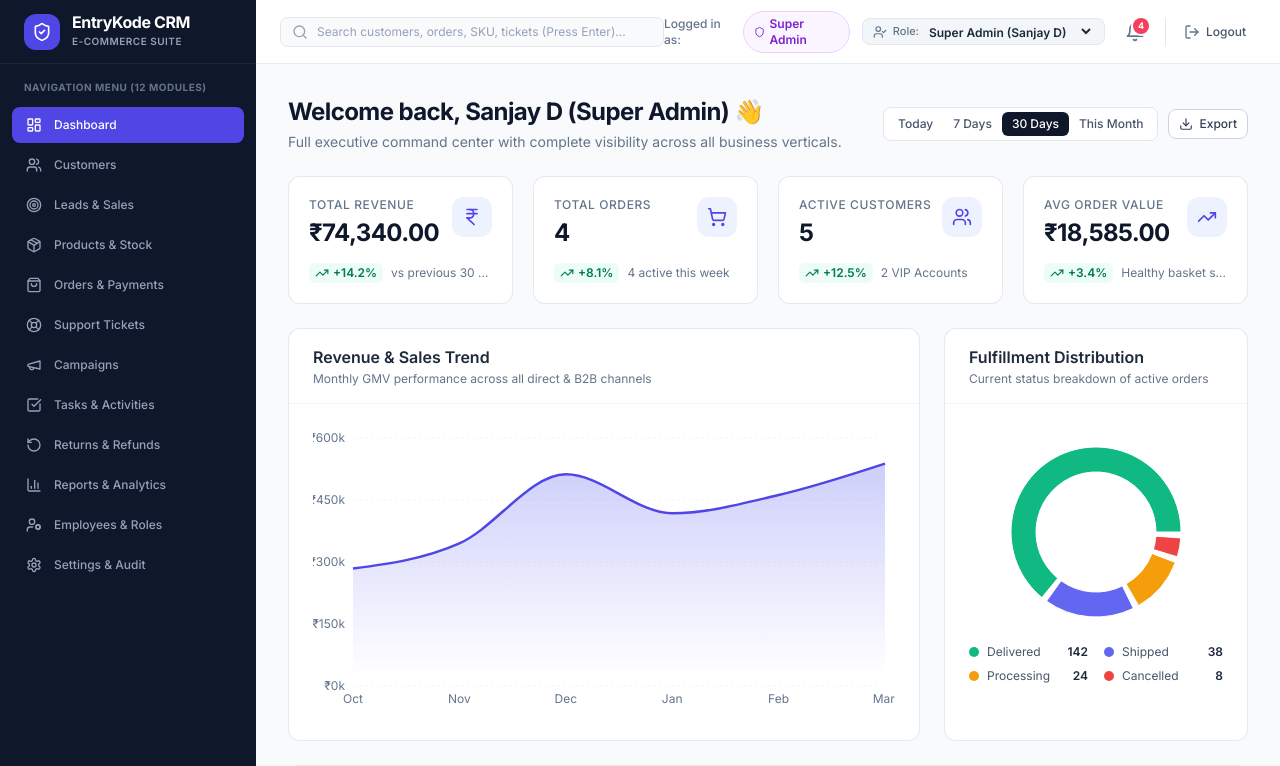
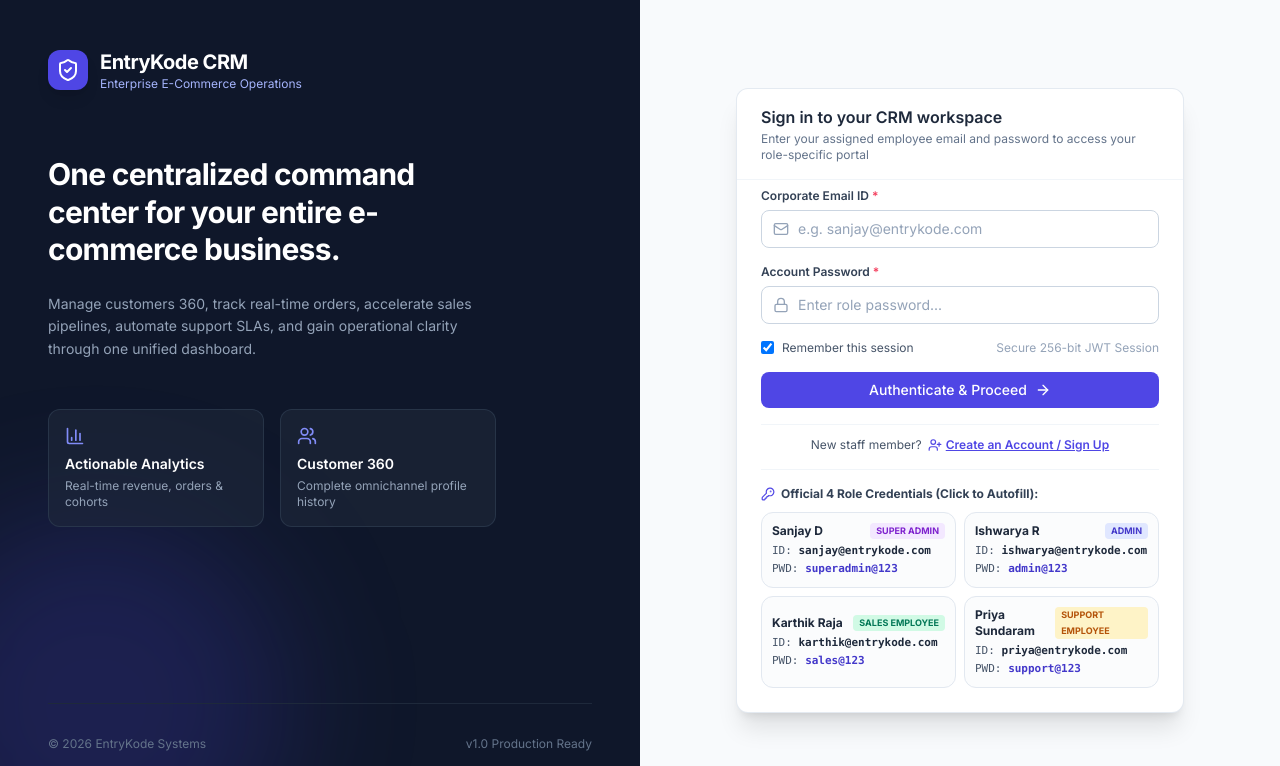
Before and after one commit to sanjaydinakaran29112004/Ecommerce-CRM, a React (Vite) app in the folder frontend/: page /login in a window 1280 px wide. Before the commit this address led to /dashboard. Shown: the top 766 px of the page. Built offline with nearby package versions, Linux system fonts and the light colour scheme.

Commit message:
fix(auth): enforce strict authentication, unique 4-role credentials, and remove header role bypass

```diff
--- a/frontend/src/features/auth/hooks/useAuth.js
+++ b/frontend/src/features/auth/hooks/useAuth.js
@@ -1,10 +1,13 @@
 import { useSelector, useDispatch } from 'react-redux';
-import { loginStart, loginSuccess, loginFailure, logout, switchRolePreview } from '../slices/authSlice';
+import { useNavigate } from 'react-router-dom';
+import { loginStart, loginSuccess, loginFailure, logout } from '../slices/authSlice';
 import { axiosClient } from '@/services/api/axiosClient';
 import { ENDPOINTS } from '@/services/api/endpoints';
+import { storage } from '@/utils/storage';
 
 export function useAuth() {
   const dispatch = useDispatch();
+  const navigate = useNavigate();
   const auth = useSelector((state) => state.auth);
 
   const login = async (credentials) => {
@@ -33,6 +36,9 @@ export function useAuth() {
 
   const handleLogout = () => {
     dispatch(logout());
+    storage.remove('crm_user');
+    storage.remove('crm_access_token');
+    navigate('/login', { replace: true });
   };
 
   const hasPermission = (permissionKey) => {
@@ -42,12 +48,9 @@ export function useAuth() {
 
   const hasRole = (role) => {
     if (!auth.user) return false;
-    if (Array.isArray(role)) return role.includes(auth.user.role);
-    return auth.user.role === role;
-  };
-
-  const switchRole = (role) => {
-    dispatch(switchRolePreview(role));
+    const currentRole = auth.user.role;
+    if (Array.isArray(role)) return role.includes(currentRole);
+    return currentRole === role;
   };
 
   return {
@@ -61,6 +64,5 @@ export function useAuth() {
     logout: handleLogout,
     hasPermission,
     hasRole,
-    switchRole,
   };
 }
--- a/frontend/src/features/auth/pages/LoginPage.jsx
+++ b/frontend/src/features/auth/pages/LoginPage.jsx
@@ -5,42 +5,39 @@ import { SEED_USERS } from '@/services/mock/data/seedUsers';
 import { Input } from '@/components/ui/Input';
 import { Button } from '@/components/ui/Button';
 import { Card, CardHeader, CardContent } from '@/components/ui/Card';
-import { Lock, Mail, AlertCircle, ArrowRight, Sparkles, UserPlus } from 'lucide-react';
+import { Lock, Mail, AlertCircle, ArrowRight, ShieldCheck, UserPlus, KeyRound, Copy } from 'lucide-react';
 
 export function LoginPage() {
   const navigate = useNavigate();
   const { login, isLoading, error } = useAuth();
 
-  const [email, setEmail] = useState('sanjay@entrykode.com');
-  const [password, setPassword] = useState('password123');
+  const [email, setEmail] = useState('');
+  const [password, setPassword] = useState('');
 
   const handleSubmit = async (e) => {
     e.preventDefault();
-    const result = await login({ email, password });
+    if (!email.trim()) return;
+    const result = await login({ email: email.trim(), password });
     if (result.success) {
       navigate('/dashboard');
     }
   };
 
-  const handleQuickLogin = async (user) => {
+  const handleSelectRoleAccount = (user) => {
     setEmail(user.email);
-    setPassword('password123');
-    const result = await login({ email: user.email, password: 'password123' });
-    if (result.success) {
-      navigate('/dashboard');
-    }
+    setPassword(user.password);
   };
 
   return (
-    <Card className="border-slate-200/90 shadow-lg">
+    <Card className="border-slate-200/90 shadow-xl bg-white">
       <CardHeader
-        title="Sign in to your account"
-        subtitle="Authenticate to view and manage your assigned e-commerce CRM workspace"
+        title="Sign in to your CRM workspace"
+        subtitle="Enter your assigned employee email and password to access your role-specific portal"
       />
 
       <CardContent className="space-y-4 pt-2">
         {error && (
-          <div className="p-3 rounded-lg bg-rose-50 border border-rose-200 flex items-center gap-2.5 text-rose-700 text-xs">
+          <div className="p-3.5 rounded-lg bg-rose-50 border border-rose-200 flex items-center gap-2.5 text-rose-700 text-xs font-medium animate-in fade-in">
             <AlertCircle className="w-4 h-4 shrink-0" />
             <span>{error}</span>
           </div>
@@ -48,21 +45,21 @@ export function LoginPage() {
 
         <form onSubmit={handleSubmit} className="space-y-4">
           <Input
-            label="Corporate Email Address"
+            label="Corporate Email ID"
             type="email"
             value={email}
             onChange={(e) => setEmail(e.target.value)}
-            placeholder="you@entrykode.com"
+            placeholder="e.g. sanjay@entrykode.com"
             leftIcon={<Mail className="w-4 h-4" />}
             required
           />
 
           <Input
-            label="Password"
+            label="Account Password"
             type="password"
             value={password}
             onChange={(e) => setPassword(e.target.value)}
-            placeholder="••••••••"
+            placeholder="Enter role password..."
             leftIcon={<Lock className="w-4 h-4" />}
             required
           />
@@ -72,9 +69,7 @@ export function LoginPage() {
               <input type="checkbox" defaultChecked className="rounded border-slate-300 text-brand-600 focus:ring-brand-500" />
               <span>Remember this session</span>
             </label>
-            <a href="#" className="font-medium text-brand-600 hover:text-brand-700">
-              Forgot password?
-            </a>
+            <span className="text-slate-400">Secure 256-bit JWT Session</span>
           </div>
 
           <Button
@@ -101,23 +96,45 @@ export function LoginPage() {
           </Link>
         </div>
 
-        {/* Quick Demo Profiles (Strictly 4 Roles) */}
-        <div className="pt-3 border-t border-slate-100">
-          <div className="flex items-center gap-1.5 text-xs font-semibold text-slate-600 mb-2.5">
-            <Sparkles className="w-3.5 h-3.5 text-brand-600" />
-            <span>Quick 1-Click Login (4 System Roles):</span>
+        {/* 4 Official Role Access Credentials Cards */}
+        <div className="pt-4 border-t border-slate-100">
+          <div className="flex items-center gap-1.5 text-xs font-bold text-slate-700 mb-2.5">
+            <KeyRound className="w-3.5 h-3.5 text-brand-600" />
+            <span>Official 4 Role Credentials (Click to Autofill):</span>
           </div>
-          <div className="grid grid-cols-2 gap-2">
+          <div className="grid grid-cols-1 sm:grid-cols-2 gap-2">
             {SEED_USERS.map((u) => (
               <button
                 key={u.id}
                 type="button"
-                onClick={() => handleQuickLogin(u)}
-                className="text-left p-2.5 rounded-lg border border-slate-200 hover:border-brand-500 hover:bg-brand-50/50 transition-colors text-xs"
+                onClick={() => handleSelectRoleAccount(u)}
+                className={`text-left p-2.5 rounded-xl border transition-all duration-150 text-xs ${
+                  email === u.email
+                    ? 'border-brand-500 bg-brand-50/70 shadow-xs ring-1 ring-brand-500'
+                    : 'border-slate-200 hover:border-slate-300 bg-slate-50/50 hover:bg-slate-50'
+                }`}
               >
-                <div className="font-semibold text-slate-800 truncate">{u.name}</div>
-                <div className="text-[10px] text-brand-600 font-mono font-medium truncate">
-                  {u.role.replace(/_/g, ' ')}
+                <div className="flex items-center justify-between">
+                  <span className="font-bold text-slate-800">{u.name}</span>
+                  <span
+                    className={`text-[9px] font-extrabold px-1.5 py-0.2 rounded ${
+                      u.role === 'SUPER_ADMIN'
+                        ? 'bg-purple-100 text-purple-700'
+                        : u.role === 'ADMIN'
+                        ? 'bg-indigo-100 text-indigo-700'
+                        : u.role === 'SALES_EMPLOYEE'
+                        ? 'bg-emerald-100 text-emerald-700'
+                        : 'bg-amber-100 text-amber-700'
+                    }`}
+                  >
+                    {u.role.replace(/_/g, ' ')}
+                  </span>
+                </div>
+                <div className="text-[11px] text-slate-600 font-mono mt-1">
+                  ID: <span className="text-slate-800 font-semibold">{u.email}</span>
+                </div>
+                <div className="text-[11px] text-slate-600 font-mono mt-0.5">
+                  PWD: <span className="text-brand-700 font-semibold">{u.password}</span>
                 </div>
               </button>
             ))}
--- a/frontend/src/features/auth/slices/authSlice.js
+++ b/frontend/src/features/auth/slices/authSlice.js
@@ -1,14 +1,13 @@
 import { createSlice } from '@reduxjs/toolkit';
 import { storage } from '@/utils/storage';
-import { SEED_USERS } from '@/services/mock/data/seedUsers';
 
-const storedUser = storage.get('crm_user', SEED_USERS[0]); // Default to Super Admin for smooth preview
-const storedToken = storage.get('crm_access_token', storedUser?.token || null);
+const storedUser = storage.get('crm_user', null);
+const storedToken = storage.get('crm_access_token', null);
 
 const initialState = {
   user: storedUser,
   token: storedToken,
-  isAuthenticated: !!storedToken,
+  isAuthenticated: !!storedToken && !!storedUser,
   isLoading: false,
   error: null,
 };
@@ -44,17 +43,8 @@ export const authSlice = createSlice({
       storage.remove('crm_user');
       storage.remove('crm_access_token');
     },
-    switchRolePreview: (state, action) => {
-      const targetUser = SEED_USERS.find(u => u.role === action.payload);
-      if (targetUser) {
-        state.user = targetUser;
-        state.token = targetUser.token;
-        storage.set('crm_user', targetUser);
-        storage.set('crm_access_token', targetUser.token);
-      }
-    }
   },
 });
 
-export const { loginStart, loginSuccess, loginFailure, logout, switchRolePreview } = authSlice.actions;
+export const { loginStart, loginSuccess, loginFailure, logout } = authSlice.actions;
 export default authSlice.reducer;
--- a/frontend/src/layouts/MainLayout/Header.jsx
+++ b/frontend/src/layouts/MainLayout/Header.jsx
@@ -2,7 +2,7 @@ import React, { useState } from 'react';
 import { useNavigate } from 'react-router-dom';
 import { useAuth } from '@/features/auth/hooks/useAuth';
 import { ROLES, ROLE_LABELS } from '@/config/permissions.config';
-import { Menu, Search, Bell, LogOut, UserCheck, Shield, CheckCheck, ShoppingBag, AlertTriangle, LifeBuoy, RotateCcw } from 'lucide-react';
+import { Menu, Search, Bell, LogOut, Shield, CheckCheck, ShoppingBag, AlertTriangle, LifeBuoy, RotateCcw } from 'lucide-react';
 import { Button } from '@/components/ui/Button';
 
 const INITIAL_NOTIFICATIONS = [
@@ -46,7 +46,7 @@ const INITIAL_NOTIFICATIONS = [
 
 export function Header({ onMenuClick }) {
   const navigate = useNavigate();
-  const { user, logout, switchRole } = useAuth();
+  const { user, logout } = useAuth();
   const [notifications, setNotifications] = useState(INITIAL_NOTIFICATIONS);
   const [isNotifOpen, setIsNotifOpen] = useState(false);
   const [searchQuery, setSearchQuery] = useState('');
@@ -65,15 +65,17 @@ export function Header({ onMenuClick }) {
     }
   };
 
-  const getRoleBadgeColor = (role) => {
+  const getRoleBadgeStyle = (role) => {
     switch (role) {
       case ROLES.SUPER_ADMIN:
         return 'bg-purple-50 text-purple-700 border-purple-200';
       case ROLES.ADMIN:
-        return 'bg-brand-50 text-brand-700 border-brand-200';
+        return 'bg-indigo-50 text-indigo-700 border-indigo-200';
       case ROLES.SALES_EMPLOYEE:
+      case 'SALES_MANAGER':
         return 'bg-emerald-50 text-emerald-700 border-emerald-200';
       case ROLES.SUPPORT_EMPLOYEE:
+      case 'SUPPORT_MANAGER':
         return 'bg-amber-50 text-amber-700 border-amber-200';
       default:
         return 'bg-slate-100 text-slate-700 border-slate-200';
@@ -90,7 +92,7 @@ export function Header({ onMenuClick }) {
           <Menu className="w-5 h-5" />
         </button>
 
-        {/* Global Search Bar with working Enter navigation */}
+        {/* Global Search Bar */}
         <form onSubmit={handleSearchSubmit} className="relative hidden md:block w-72 lg:w-96">
           <Search className="w-4 h-4 absolute left-3 top-1/2 -translate-y-1/2 text-slate-400" />
           <input
@@ -104,36 +106,28 @@ export function Header({ onMenuClick }) {
       </div>
 
       <div className="flex items-center gap-3">
-        {/* Active Role Indicator Badge */}
-        <div className="hidden lg:flex items-center gap-2">
-          <span className="text-xs text-slate-500 font-medium">Logged in as:</span>
+        {/* Authenticated Person Info & Role Badge */}
+        <div className="flex items-center gap-2.5">
+          <div className="text-right hidden sm:block">
+            <div className="text-xs font-bold text-slate-900 leading-tight">
+              {user?.name || 'Staff Member'}
+            </div>
+            <div className="text-[10px] text-slate-400 truncate">
+              {user?.email || 'authenticated'}
+            </div>
+          </div>
+
           <span
-            className={`inline-flex items-center gap-1 px-2.5 py-1 rounded-full text-xs font-semibold border ${getRoleBadgeColor(
+            className={`inline-flex items-center gap-1 px-2.5 py-1 rounded-full text-xs font-bold border ${getRoleBadgeStyle(
               user?.role
             )}`}
           >
             <Shield className="w-3 h-3" />
-            <span>{ROLE_LABELS[user?.role] || 'Employee'}</span>
+            <span>{ROLE_LABELS[user?.role] || user?.role?.replace(/_/g, ' ') || 'Employee'}</span>
           </span>
         </div>
 
-        {/* Quick Role Switcher (Strictly 4 Roles) */}
-        <div className="flex items-center gap-1.5 bg-slate-100/90 px-2.5 py-1 rounded-lg border border-slate-200">
-          <UserCheck className="w-3.5 h-3.5 text-slate-500 shrink-0" />
-          <span className="text-[11px] text-slate-500 font-medium hidden sm:inline">Role:</span>
-          <select
-            value={user?.role}
-            onChange={(e) => switchRole(e.target.value)}
-            className="text-xs bg-transparent font-semibold text-slate-800 focus:outline-hidden cursor-pointer"
-          >
-            <option value={ROLES.SUPER_ADMIN}>Super Admin (Sanjay D)</option>
-            <option value={ROLES.ADMIN}>Admin (Ishwarya R)</option>
-            <option value={ROLES.SALES_EMPLOYEE}>Sales Employee (Karthik)</option>
-            <option value={ROLES.SUPPORT_EMPLOYEE}>Support Employee (Priya)</option>
-          </select>
-        </div>
-
-        {/* Working Notifications Bell Dropdown */}
+        {/* Notifications Bell Dropdown */}
         <div className="relative">
           <button
             onClick={() => setIsNotifOpen(!isNotifOpen)}
@@ -148,7 +142,6 @@ export function Header({ onMenuClick }) {
             )}
           </button>
 
-          {/* Notifications Popover */}
           {isNotifOpen && (
             <>
               <div
@@ -158,7 +151,7 @@ export function Header({ onMenuClick }) {
               <div className="absolute right-0 mt-2 w-80 sm:w-96 bg-white rounded-xl shadow-2xl border border-slate-200 z-50 overflow-hidden animate-in fade-in slide-in-from-top-2">
                 <div className="p-3.5 border-b border-slate-100 flex items-center justify-between bg-slate-50">
                   <div className="flex items-center gap-2">
-                    <span className="font-bold text-xs text-slate-800">Notifications</span>
+                    <span className="font-bold text-xs text-slate-800">System Notifications</span>
                     {unreadCount > 0 && (
                       <span className="px-1.5 py-0.2 rounded-full text-[10px] font-bold bg-brand-50 text-brand-700 border border-brand-200">
                         {unreadCount} new
@@ -209,14 +202,15 @@ export function Header({ onMenuClick }) {
           )}
         </div>
 
-        {/* Logout Button */}
+        {/* Real Working Logout Button */}
         <div className="flex items-center pl-2 border-l border-slate-200">
           <Button
             variant="ghost"
             size="sm"
             onClick={logout}
             leftIcon={<LogOut className="w-4 h-4 text-slate-500" />}
-            className="text-xs text-slate-600 hover:text-rose-600"
+            className="text-xs text-slate-700 hover:text-rose-600 font-semibold"
+            title="Sign out of your session"
           >
             Logout
           </Button>
--- a/frontend/src/layouts/MainLayout/Sidebar.jsx
+++ b/frontend/src/layouts/MainLayout/Sidebar.jsx
@@ -2,7 +2,7 @@ import React from 'react';
 import { NavLink } from 'react-router-dom';
 import { cn } from '@/utils/cn';
 import { useAuth } from '@/features/auth/hooks/useAuth';
-import { ROLE_MODULES, ROLES } from '@/config/permissions.config';
+import { ROLE_MODULES, ROLES, ROLE_LABELS } from '@/config/permissions.config';
 import {
   LayoutDashboard,
   Users,
@@ -18,8 +18,6 @@ import {
   Settings,
   ShieldCheck,
   Shield,
-  Briefcase,
-  Headphones,
 } from 'lucide-react';
 
 const NAV_ITEMS = [
@@ -40,8 +38,13 @@ const NAV_ITEMS = [
 export function Sidebar({ isOpen, onClose }) {
   const { user } = useAuth();
 
-  // Filter modules permitted for the logged-in person's role
-  const permittedPaths = ROLE_MODULES[user?.role] || ROLE_MODULES[ROLES.SALES_EMPLOYEE];
+  // Normalize any role aliases (e.g. SUPPORT_MANAGER -> SUPPORT_EMPLOYEE)
+  let currentRole = user?.role || ROLES.SALES_EMPLOYEE;
+  if (currentRole === 'SUPPORT_MANAGER') currentRole = ROLES.SUPPORT_EMPLOYEE;
+  if (currentRole === 'SALES_MANAGER') currentRole = ROLES.SALES_EMPLOYEE;
+
+  // Filter modules permitted strictly for the logged-in person's role
+  const permittedPaths = ROLE_MODULES[currentRole] || ROLE_MODULES[ROLES.SALES_EMPLOYEE];
   const visibleNavItems = NAV_ITEMS.filter((item) => permittedPaths.includes(item.path));
 
   // Role Badge Styling
@@ -50,17 +53,19 @@ export function Sidebar({ isOpen, onClose }) {
       case ROLES.SUPER_ADMIN:
         return { label: 'Super Admin', color: 'text-purple-400 bg-purple-950/60 border-purple-800' };
       case ROLES.ADMIN:
-        return { label: 'Admin', color: 'text-brand-400 bg-brand-950/60 border-brand-800' };
+        return { label: 'Admin', color: 'text-indigo-400 bg-indigo-950/60 border-indigo-800' };
       case ROLES.SALES_EMPLOYEE:
+      case 'SALES_MANAGER':
         return { label: 'Sales Employee', color: 'text-emerald-400 bg-emerald-950/60 border-emerald-800' };
       case ROLES.SUPPORT_EMPLOYEE:
+      case 'SUPPORT_MANAGER':
         return { label: 'Support Employee', color: 'text-amber-400 bg-amber-950/60 border-amber-800' };
       default:
-        return { label: 'Employee', color: 'text-slate-400 bg-slate-800 border-slate-700' };
+        return { label: 'Staff Member', color: 'text-slate-400 bg-slate-800 border-slate-700' };
     }
   };
 
-  const roleInfo = getRoleBadge(user?.role);
+  const roleInfo = getRoleBadge(currentRole);
 
   return (
     <>
@@ -92,10 +97,10 @@ export function Sidebar({ isOpen, onClose }) {
           </div>
         </div>
 
-        {/* Navigation Items (Dynamically tailored to the person's role) */}
+        {/* Navigation Items (Tailored strictly to logged-in person) */}
         <nav className="flex-1 px-3 py-4 space-y-1 overflow-y-auto">
           <div className="px-3 pb-2 text-[10px] font-bold uppercase tracking-wider text-slate-500">
-            Navigation Menu ({visibleNavItems.length} Modules)
+            Assigned Scope ({visibleNavItems.length} Modules)
           </div>
 
           {visibleNavItems.map((item) => {
@@ -121,7 +126,7 @@ export function Sidebar({ isOpen, onClose }) {
           })}
         </nav>
 
-        {/* User Profile Card in Sidebar Footer */}
+        {/* Logged in User Profile in Sidebar Footer */}
         <div className="p-4 border-t border-slate-800/80 bg-slate-950/40">
           <div className="flex items-center gap-3">
             <img
@@ -130,7 +135,7 @@ export function Sidebar({ isOpen, onClose }) {
               className="w-9 h-9 rounded-full object-cover border border-slate-700 shrink-0"
             />
             <div className="overflow-hidden flex-1">
-              <p className="text-xs font-semibold text-white truncate">{user?.name || 'Sanjay D'}</p>
+              <p className="text-xs font-semibold text-white truncate">{user?.name || 'Authorized User'}</p>
               <div className="mt-0.5">
                 <span
                   className={cn(
--- a/frontend/src/services/mock/data/seedUsers.js
+++ b/frontend/src/services/mock/data/seedUsers.js
@@ -5,6 +5,7 @@ export const SEED_USERS = [
     id: 'usr_001',
     name: 'Sanjay D',
     email: 'sanjay@entrykode.com',
+    password: 'superadmin@123',
     role: ROLES.SUPER_ADMIN,
     department: 'Engineering & Leadership',
     avatar: 'https://images.unsplash.com/photo-1534528741775-53994a69daeb?w=150',
@@ -16,6 +17,7 @@ export const SEED_USERS = [
     id: 'usr_002',
     name: 'Ishwarya R',
     email: 'ishwarya@entrykode.com',
+    password: 'admin@123',
     role: ROLES.ADMIN,
     department: 'Backend & Operations',
     avatar: 'https://images.unsplash.com/photo-1494790108377-be9c29b29330?w=150',
@@ -27,6 +29,7 @@ export const SEED_USERS = [
     id: 'usr_003',
     name: 'Karthik Raja',
     email: 'karthik@entrykode.com',
+    password: 'sales@123',
     role: ROLES.SALES_EMPLOYEE,
     department: 'Sales & Business Development',
     avatar: 'https://images.unsplash.com/photo-1500648767791-00dcc994a43e?w=150',
@@ -38,6 +41,7 @@ export const SEED_USERS = [
     id: 'usr_004',
     name: 'Priya Sundaram',
     email: 'priya@entrykode.com',
+    password: 'support@123',
     role: ROLES.SUPPORT_EMPLOYEE,
     department: 'Customer Support & Success',
     avatar: 'https://images.unsplash.com/photo-1438761681033-6461ffad8d80?w=150',
--- a/frontend/src/services/mock/mockDb.js
+++ b/frontend/src/services/mock/mockDb.js
@@ -16,10 +16,21 @@ const DB_KEYS = {
 };
 
 /**
- * Initializes the mock database with seed data if keys don't already exist in localStorage
+ * Initializes the mock database with seed data and verifies password integrity
  */
 export function initMockDb() {
-  if (!storage.get(DB_KEYS.USERS)) storage.set(DB_KEYS.USERS, SEED_USERS);
+  const existingUsers = storage.get(DB_KEYS.USERS);
+  if (!existingUsers || existingUsers.length === 0 || !existingUsers[0].password) {
+    storage.set(DB_KEYS.USERS, SEED_USERS);
+  } else {
+    // Ensure all 4 seed users have their active credentials and normalized roles
+    const mergedUsers = SEED_USERS.map((su) => {
+      const found = existingUsers.find((eu) => eu.email.toLowerCase() === su.email.toLowerCase());
+      return found ? { ...found, password: su.password, role: su.role, permissions: su.permissions } : su;
+    });
+    storage.set(DB_KEYS.USERS, mergedUsers);
+  }
+
   if (!storage.get(DB_KEYS.CUSTOMERS)) storage.set(DB_KEYS.CUSTOMERS, SEED_CUSTOMERS);
   if (!storage.get(DB_KEYS.PRODUCTS)) storage.set(DB_KEYS.PRODUCTS, SEED_PRODUCTS);
   if (!storage.get(DB_KEYS.ORDERS)) storage.set(DB_KEYS.ORDERS, SEED_ORDERS);
```
Also changed, not shown: frontend/src/features/dashboard/pages/DashboardPage.jsx (+4 -5 lines), frontend/src/services/mock/mockAdapter.js (+17 -6 lines).
